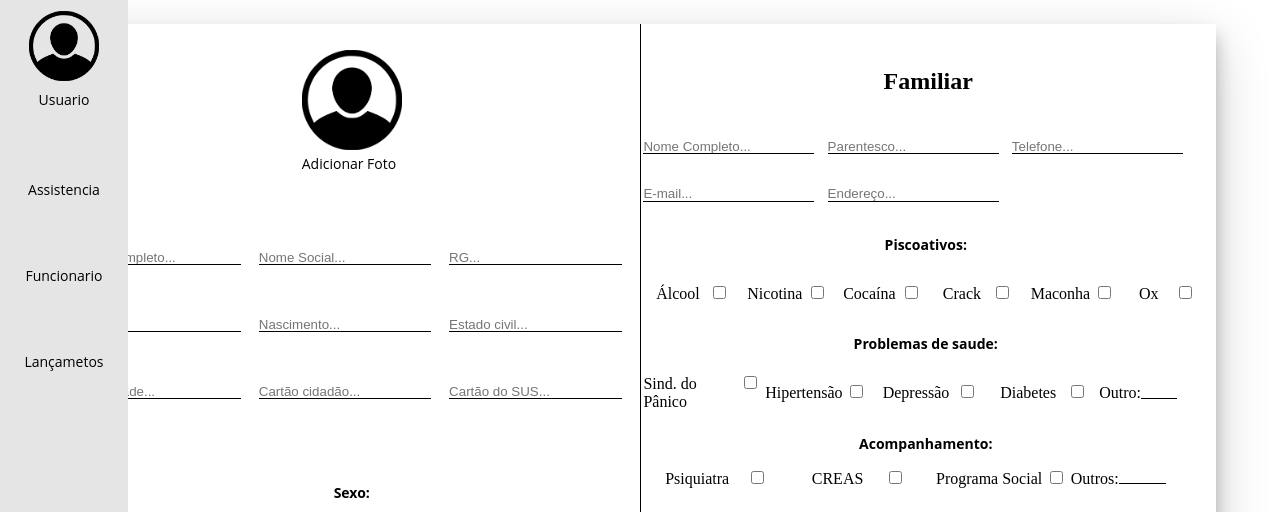
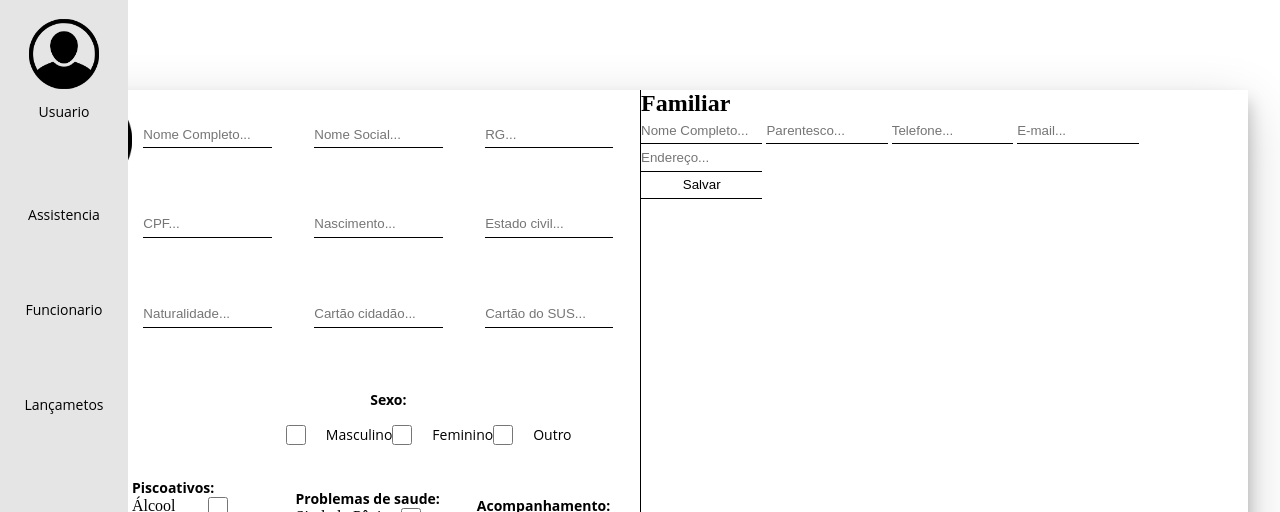
Before and after one commit to DanielS262/Projeto-ONG, a plain HTML site: page Sistema/Frontend/CadastrarAssistido/index.html in a window 1280 px wide. Shown: the part 108-620 px from the top of the page. Drawn offline with Linux system fonts and the light colour scheme.

Commit message:
Novo cadastro Assistido

```diff
--- a/Sistema/Frontend/CadastrarAssistido/index.html
+++ b/Sistema/Frontend/CadastrarAssistido/index.html
@@ -101,20 +101,6 @@
                                 </ul>
 
                             </div>
-                        </div>
-                    </div>
-
-                </div>
-                <div class="Famcard">
-                    <div class="familia">
-                        <h1>Familiar</h1>
-                    </div>
-                    <div class="famform">
-                        <input type="text" placeholder="Nome Completo...">
-                        <input type="text" placeholder="Parentesco...">
-                        <input type="text" placeholder="Telefone...">
-                        <input type="text" placeholder="E-mail...">
-                        <input type="text" placeholder="Endereço...">
                             <div class="outros">
                                 <div class="pscoativos" onclick="showPsco()">
                                     <p><b>Piscoativos:</b></p>
@@ -198,6 +184,22 @@
 
                                 </div>
                             </div>
+                        </div>
+
+                    </div>
+
+                </div>
+                <div class="Famcard">
+                    <div class="familia">
+                        <h1>Familiar</h1>
+                    </div>
+                    <div class="famform">
+                        <input type="text" placeholder="Nome Completo...">
+                        <input type="text" placeholder="Parentesco...">
+                        <input type="text" placeholder="Telefone...">
+                        <input type="text" placeholder="E-mail...">
+                        <input type="text" placeholder="Endereço...">
+
 
                     </div>
                     <input type="button" value="Salvar" class="btn">
--- a/Sistema/Frontend/CadastrarAssistido/styles.css
+++ b/Sistema/Frontend/CadastrarAssistido/styles.css
@@ -1,11 +1,10 @@
 @import url("../Global/globalHeaderMenu.css");
 section {
-    width: 100%;
-    height: 90vh;
+    width: 100vw;
+    height: 100vh;
 }
 
-.fstimg,
-.lstimg {
+.foto {
     width: 100px
 }
 
@@ -18,305 +17,120 @@ section {
 }
 
 .card {
-    width: 90%;
-    height: 85%;
+    width: 95%;
+    height: 70%;
     display: flex;
-    justify-content: center;
-    align-items: center;
     box-shadow: 0 12px 16px 0 rgba(0, 0, 0, 0.24), 0 17px 50px 0 rgba(0, 0, 0, 0.19);
 }
 
 .Assiscard {
-    width: 100%;
+    width: 50%;
     height: 100%;
-    display: flex;
     border-right: 1px solid black;
 }
 
-.sexstyle {
+.formAssis {
     display: flex;
-}
-
-.sexstyle li {
-    list-style: none;
-    margin-right: 1vw;
-}
-
-.Sex {
-    height: 30%;
-    display: flex;
-    flex-direction: column;
-    align-items: center;
-    justify-content: space-evenly
-}
-
-.formAssis {
     height: 100%;
     width: 100%;
-    display: flex;
-    flex-direction: column;
     align-items: center;
-}
-
-.userform li {
-    list-style: none;
+    justify-content: space-around;
 }
 
 .userform {
-    width: 100%;
-    height: 40%;
     display: flex;
+    align-self: flex-start;
+    width: 20%;
+    align-items: center;
     justify-content: center;
-    align-items: center;
 }
 
 .inputs {
     width: 100%;
     height: 100%;
     display: flex;
+    justify-content: space-around;
     flex-wrap: wrap;
-    align-items: flex-start;
-    justify-content: space-evenly;
-    align-content: space-evenly;
+    align-items: center;
+    align-self: flex-start;
 }
 
-.li1,
-.li2,
-.li3 {
+.inputs input {
     display: flex;
-    height: 0%;
-    margin-top: 20px
+    width: 25%;
+    margin-right: 20px;
 }
 
-input[type="text"] {
+.Sex {
     display: flex;
-    border: none;
-    width: 30%;
-    height: 1em;
-    border-bottom: 1.5px solid black;
-    justify-content: flex-start;
-    background-color: transparent;
+    flex-direction: column;
+    align-items: center;
+    width: 40%;
 }
 
-.foto {
-    width: 100px
+.Sex ul {
+    width: 100%;
+    height: 100%;
+    display: flex;
+    justify-content: space-around;
+    margin-top: 2vh;
+}
+
+.Sex ul input[type="checkbox"] {
+    height: 20px;
+    width: 20px
+}
+
+.Sex ul input[type="checkbox"] {
+    height: 20px;
+    width: 20px
 }
 
 .outros {
-    width: 100%;
-    height: 65%;
     display: flex;
-    flex-direction: column;
-    align-items: center;
-    justify-content: center;
-}
-
-.outros img {
-    width: 13px;
-    cursor: pointer;
-}
-
-.outros p {
-    margin-right: 5px;
-}
-
-.familia {
-    width: 100%;
-    align-items: center;
-    display: flex;
-    justify-content: center;
-}
-
-.Famcard {
-    width: 100%;
-    height: 100%;
-    display: flex;
-    flex-direction: column;
-    justify-content: space-evenly;
-    align-items: center;
-}
-
-.famform {
-    width: 99%;
-    height: 60%;
-    display: flex;
-    flex-wrap: wrap;
-    align-items: flex-start;
-    justify-content: flex-start;
-}
-
-input[type="text"] {
-    margin-right: 1em
-}
-
-.acompanhamento {
     width: 100%;
     height: 20%;
-    display: flex;
-    flex-direction: column;
-    align-self: flex-start;
     justify-content: space-between;
     align-items: center;
 }
 
-.acompanhamento ul {
+.aclist,
+.listadrogas,
+.listadoencas {
+    display: flex;
+    flex-direction: column;
     width: 100%;
-    justify-content: space-evenly;
-}
-
-.aclist ul {
-    width: 100%;
-    display: flex;
-    list-style: none;
-}
-
-.aclist input[type="text"] {
-    width: 50%;
-}
-
-.aclist {
-    width: 100%;
-    display: flex;
+    height: 20%;
     align-items: center;
-    justify-content: space-between;
+    justify-content: center;
     text-align: center;
 }
 
-.acocontent {
-    width: 100%;
-    height: 10%;
-    display: flex;
-    flex-direction: column;
-    align-items: center;
-    justify-content: space-between;
-    align-self: center;
+.outros ul input[type="checkbox"] {
+    height: 20px;
+    width: 20px;
+    margin-bottom: 5px;
 }
 
-.pscoativos {
-    height: 50%;
-    width: 100%;
-    display: flex;
-    flex-direction: column;
-    align-items: center
+.outros li {
+    margin-right: 2rem
 }
 
-.listadrogas {
-    width: 100%;
-    height: 100%;
-    align-items: center;
+.listadoencas ul:nth-child(5),
+.aclist ul:nth-child(4) {
     display: flex;
-    flex-direction: row;
+    width: 100%
 }
 
-.listadrogas ul {
-    width: 100%;
-    display: flex;
-    flex-direction: row;
-    justify-content: space-evenly;
-    list-style-type: none;
+.listadoencas ul:nth-child(5) input,
+.aclist ul:nth-child(4) input {
+    width: 100%
 }
 
-.saude {
-    height: 50%;
+.listadoencas ul,
+.aclist ul,
+.listadrogas ul {
+    display: flex;
     width: 100%;
-    display: flex;
-    flex-direction: column;
-    align-items: center
+    text-align: center;
 }
-
-.listadoencas {
-    width: 100%;
-    height: 100%;
-    align-items: center;
-    display: flex;
-    flex-direction: row;
-}
-
-.listadoencas ul {
-    width: 20%;
-    display: flex;
-    flex-direction: row;
-    justify-content: space-evenly;
-    list-style-type: none;
-}
-
-.listadoencas input[type="text"] {
-    width: 50%;
-}
-
-.btn {
-    width: 10vw;
-    height: 5vh;
-    border: none;
-    cursor: pointer;
-    background-color: transparent;
-    font: 1.2em sans-serif;
-    box-shadow: 0 12px 16px 0 rgba(0, 0, 0, 0.24), 0 17px 50px 0 rgba(0, 0, 0, 0.19);
-}
-
-.btn:hover {
-    background-color: #166B8A;
-    box-shadow: none;
-    transition: all 0.25s;
-    padding: 0 0px 0px 7px;
-}
-
-@media (max-width: 1024px) and (max-height: 1368px) {
-    .userform {
-        display: flex;
-        align-items: center;
-        text-align: center;
-    }
-    .card {
-        display: flex;
-        flex-direction: column;
-        width: 100%;
-        height: 100%;
-    }
-    .foto {
-        width: 50px;
-    }
-    .Assiscard {
-        width: 100%;
-        height: 100%;
-        display: flex;
-        align-items: center;
-        justify-content: center;
-        text-align: center;
-    }
-    .inputs {
-        display: flex;
-        align-items: center;
-        height: 100%;
-        width: 100%;
-    }
-}
-
-@media (max-width: 500px) and (max-width: 1000px) {
-    .container {
-        width: 100%;
-        height: 100%;
-    }
-    .card {
-        width: 100%;
-        height: 100%;
-    }
-    .Assiscard {
-        width: 100%;
-        height: 40%;
-    }
-    header {
-        width: 100%;
-    }
-    .famform {
-        width: 100%;
-        display: flex;
-        flex-wrap: wrap;
-    }
-    .inputs {
-        height: 50%;
-    }
-    .Famcard {
-        height: 100%
-    }
-}
--- a/Sistema/Frontend/Global/globalHeader.css
+++ b/Sistema/Frontend/Global/globalHeader.css
@@ -61,3 +61,20 @@ h2 {
 .img-logout:hover {
     cursor: pointer;
 }
+
+ul {
+    list-style: none;
+}
+
+input {
+    border: none;
+    width: 20%;
+    height: 2em;
+    border-bottom: 1.5px solid black;
+    justify-content: flex-start;
+    background-color: transparent;
+}
+
+input:focus {
+    outline: none;
+}
--- a/Sistema/Frontend/Global/globalHeaderMenu.css
+++ b/Sistema/Frontend/Global/globalHeaderMenu.css
@@ -44,8 +44,8 @@ header {
 }
 
 .menuJS {
-    width: 10vw;
-    height: 90%;
+    width: 10%;
+    height: 100%;
     background-color: #e5e5e5;
     position: fixed;
 }
@@ -130,3 +130,20 @@ header {
     margin-left: 75%;
     margin-bottom: 10%;
 }
+
+ul {
+    list-style: none;
+}
+
+input {
+    border: none;
+    width: 20%;
+    height: 2em;
+    border-bottom: 1.5px solid black;
+    justify-content: flex-start;
+    background-color: transparent;
+}
+
+input:focus {
+    outline: none;
+}
```
Lines whose indentation alone changed are shown as unchanged.
